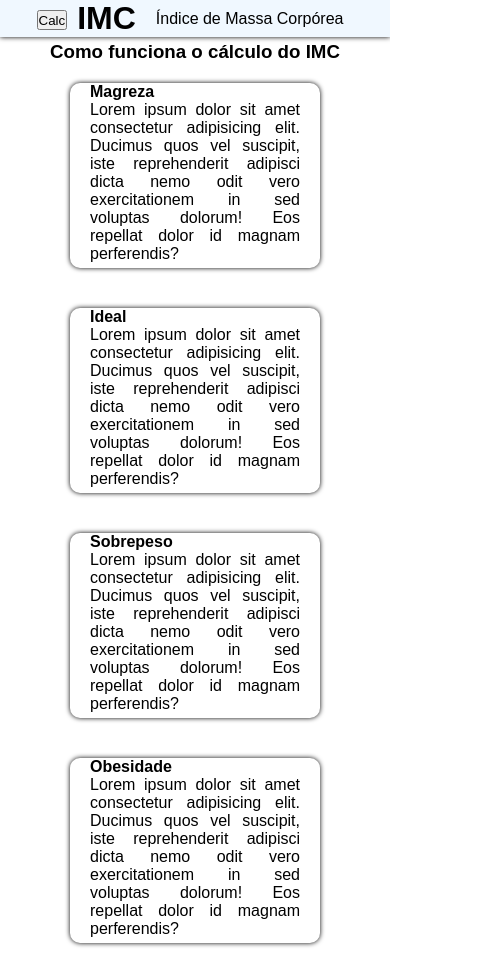
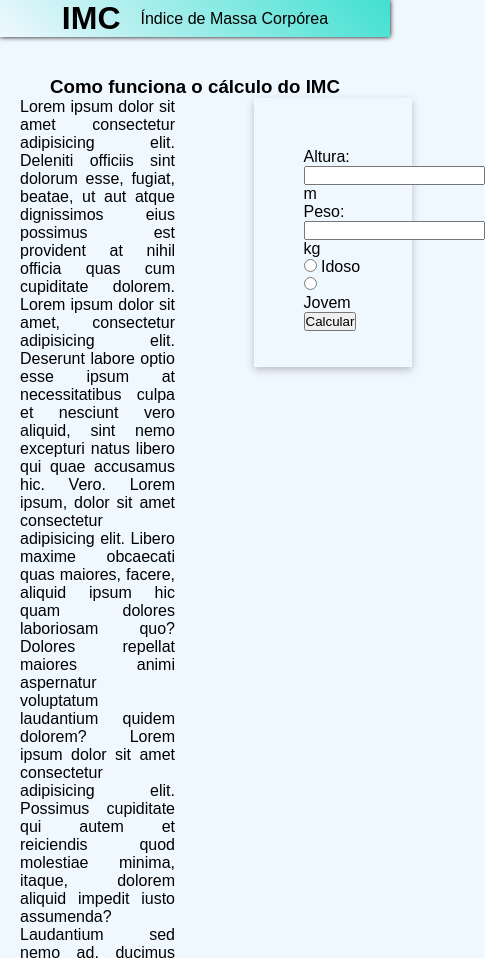
Before and after one commit to WilsonFilho2/Calculo_IMC, a plain HTML site: page index.html in a window 390 px wide. Shown: the top 958 px of the page, 485 px wide, since content can reach past the window. Drawn offline with Linux system fonts and the light colour scheme.

Commit message:
Calculadora-inicio

```diff
--- a/css/style.css
+++ b/css/style.css
@@ -11,7 +11,8 @@ p, h4{
 
 body{
     width: 100vw;
-    height: auto;
+    height: 100vh;
+    background-color: aliceblue;
 }
 
 .contents{
@@ -20,7 +21,7 @@ body{
 } .contents > .header{
     display: flex;
     justify-content: center;
-    background-color: aliceblue;
+    background-image: linear-gradient(45deg, aliceblue, turquoise);
     box-shadow: 0px 0px 5px black;
 } .contents > .header > header{
     display: flex;
@@ -31,6 +32,7 @@ body{
 
 .main {
     margin-top: 1%;
+    /*! height: 40vh; */
 } .main > h3{
     text-align: center;
 }
@@ -41,7 +43,7 @@ body{
     width: auto;
     height: auto;
     justify-content: space-around;
-    box-shadow: 0 0 5px black;
+    box-shadow: rgba(0, 0, 0, 0.24) 0px 3px 8px;
     border-radius: 10px;
     margin: 20px;
     padding-bottom: 5px;
@@ -57,60 +59,38 @@ body{
     transform: scale(1.03);
 }
 
-.header > button {
-    display: none;
-}
-
 @media (max-width: 1000px) {
     .container{
-        display: flex;
-        flex-direction: column;
-        align-items: center;
-    }
-
-    .card {
-        max-width: 500px;
-    }
-}
-
-@media (max-width: 840px) {
-    .container {
-        display: flex;
-        flex-direction: column;
-        align-items: center;
-    }
-
-    .card {
-        max-width: 500px;
-    } .card > .img {
         display: none;
     }
 
-    .card:hover {
-        transform: none;
+    .main {
+        margin-top: 10%;
     }
 
-    .header > button {
-        display:flex;
-        align-items: center;
-        height: 20px;
-        margin-top: 10px;
-    }
 }
 
-@media (max-width: 500px) {
-    .container {
-        display: flex;
-        flex-direction: column;
-    }
+.main > main {
+    width: 100%;
+    height: 40vh;
+}
 
-    .card{
-        max-width: 250px;
-    } .card > .img {
-        display: none;
-    }
+.main > main > section {
+    width: 50%;
+}
 
-    .card:hover {
-        transform: none;
-    }
+.main > main{
+    display: flex;
+    justify-content: space-between;
 }
+
+.main > main > .section-2 > .calculadora{
+    padding: 50px;
+    box-shadow: rgba(0, 0, 0, 0.24) 0px 3px 8px;
+}
+
+.main > main > section >.calculadora{
+    width: 30%;
+    margin-inline: 30%;
+    height: 50%;
+}
--- a/index.html
+++ b/index.html
@@ -10,7 +10,6 @@
 <body>
     <div class="contents">
         <div class="header">
-            <button>Calc</button>
             <header>
                 <h1>IMC</h1>
                 <p>Índice de Massa Corpórea</p>
@@ -45,10 +44,30 @@
                     <p>Lorem ipsum dolor sit amet consectetur adipisicing elit. Ducimus quos vel suscipit, iste reprehenderit adipisci dicta nemo odit vero exercitationem in sed voluptas dolorum! Eos repellat dolor id magnam perferendis?</p>
                 </div>
             </div>
-            <section class="section-1">
-                <p>Lorem ipsum dolor sit amet consectetur adipisicing elit. Deleniti officiis sint dolorum esse, fugiat, beatae, ut aut atque dignissimos eius possimus est provident at nihil officia quas cum cupiditate dolorem. Lorem ipsum dolor sit amet, consectetur adipisicing elit. Deserunt labore optio esse ipsum at necessitatibus culpa et nesciunt vero aliquid, sint nemo excepturi natus libero qui quae accusamus hic. Vero. Lorem ipsum, dolor sit amet consectetur adipisicing elit. Libero maxime obcaecati quas maiores, facere, aliquid ipsum hic quam dolores laboriosam quo? Dolores repellat maiores animi aspernatur voluptatum laudantium quidem dolorem?</p>
-            </section>
+            <main>
+                <section class="section-1">
+                    <p>Lorem ipsum dolor sit amet consectetur adipisicing elit. Deleniti officiis sint dolorum esse, fugiat, beatae, ut aut atque dignissimos eius possimus est provident at nihil officia quas cum cupiditate dolorem. Lorem ipsum dolor sit amet, consectetur adipisicing elit. Deserunt labore optio esse ipsum at necessitatibus culpa et nesciunt vero aliquid, sint nemo excepturi natus libero qui quae accusamus hic. Vero. Lorem ipsum, dolor sit amet consectetur adipisicing elit. Libero maxime obcaecati quas maiores, facere, aliquid ipsum hic quam dolores laboriosam quo? Dolores repellat maiores animi aspernatur voluptatum laudantium quidem dolorem? Lorem ipsum dolor sit amet consectetur adipisicing elit. Possimus cupiditate qui autem et reiciendis quod molestiae minima, itaque, dolorem aliquid impedit iusto assumenda? Laudantium sed nemo ad, ducimus vitae ipsam?</p>
+                </section>
+                <section class="section-2">
+                    <div class="calculadora">
+                        <label for="Altura">Altura: </label>
+                        <input type="text" name="" id="Altura">
+                        <label for="Altura">m</label>
+                        <label for="Peso">Peso: </label>
+                        <input type="text" name="" id="Peso">
+                        <label for="Peso">kg</label>
+                        <div class="dados-adicionais">
+                            <input type="radio" name="dados" id="Idoso">
+                            <label for="Idoso">Idoso</label>
+                            <input type="radio" name="dados" id="Jovem">
+                            <label for="Jovem">Jovem</label>
+                        </div>
+                        <button id="botao-calculo">Calcular</button>
+                    </div>
+                </section>
+            </main>
         </div>
     </div>
+    <script src="javascript/script.js"></script>
 </body>
 </html>
```
